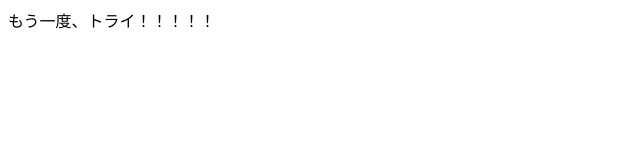
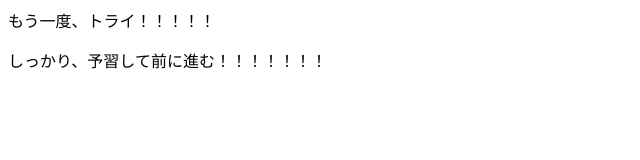
Before and after one commit to eeetsu/repository_command, a plain HTML site: page index.html in a window 1280 px wide. Shown: the whole page, without its empty margins (0-640 px from the left). Drawn offline with Linux system fonts and the light colour scheme.

Commit message:
Update index.html

```diff
--- a/index.html
+++ b/index.html
@@ -1 +1,2 @@
 <p>もう一度、トライ！！！！！</p>
+<p>しっかり、予習して前に進む！！！！！！！</p>
```
